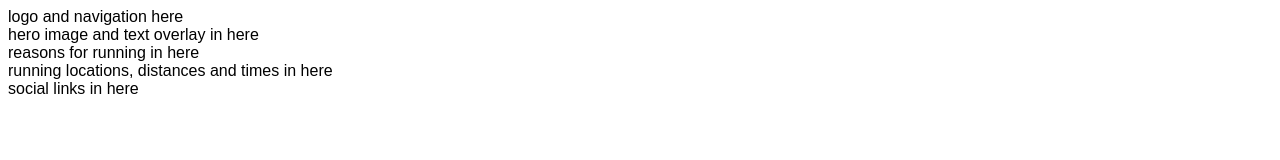
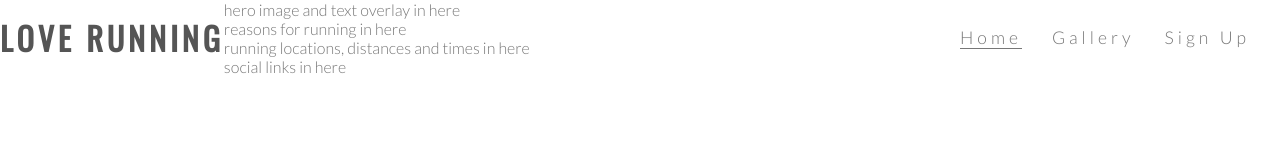
Before and after one commit to michal-mrozek/love-runner, a plain HTML site: page index.html in a window 1280 px wide. Drawn offline with nearby package versions, Linux system fonts and the light colour scheme.

Commit message:
Header added

```diff
--- a/assets/css/style.css
+++ b/assets/css/style.css
@@ -1,3 +1,53 @@
+@import url('https://fonts.googleapis.com/css?family=Oswald|Lato:300');
+
+* {
+    margin: 0;
+    padding: 0;
+    border: 0;
+}
+
 body {
-    font-family: Arial, Helvetica, sans-serif;
+    font-family: Lato;
+    color: #777;
 }
+
+h2 {
+    font-family: Oswald;
+    text-transform: uppercase;
+    letter-spacing: 4px;
+    color: #555;
+}
+
+#logo {
+    float: left;
+    font-size: 200%;
+}
+
+#menu {
+    font-size: 110%;
+    list-style-type: none;
+    letter-spacing: 4px;
+}
+
+#logo, #menu {
+    line-height: 75px;
+
+}
+
+#menu li {
+    float: right;
+    margin-right: 30px;
+}
+
+#menu a {
+    text-decoration: none;
+    color: inherit;
+}
+
+#menu a:hover {
+    border-bottom: 1px solid #777;
+}
+
+.active{
+    border-bottom: 1px solid #777;
+}
--- a/index.html
+++ b/index.html
@@ -8,7 +8,22 @@
 </head>
 <body>
     <header>
-        logo and navigation here
+        <a href="index.html">
+            <h2 id="logo">Love Running</h2>
+        </a>
+        <nav>
+            <ul id="menu">
+                <li>
+                    <a href="#">Sign Up</a>
+                </li>
+                <li>
+                    <a href="#">Gallery</a>
+                </li>
+                <li>
+                    <a href="index.html" class="active">Home</a>
+                </li>
+            </ul>
+        </nav>
     </header>
     <section>
         hero image and text overlay in here
```
